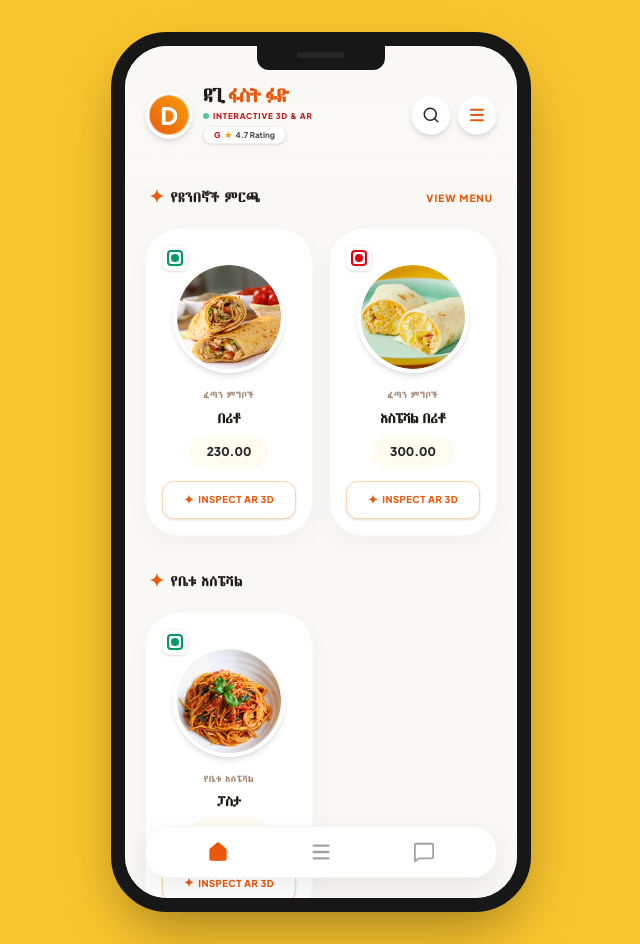
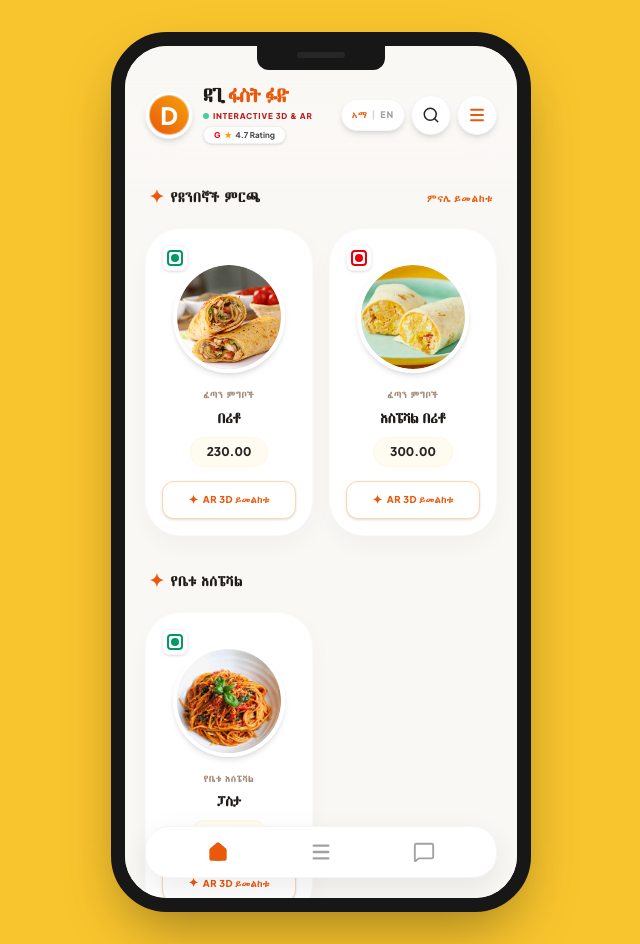
Before and after one commit to Azgames724/Ar-menu, a React (Vite) app: page / in a window 1280 px wide. Shown: the whole page, without its empty margins (319-959 px from the left). Built offline with nearby package versions, Linux system fonts and the light colour scheme.

Commit message:
Add language selection feature and refactor menu configuration
Replit-Commit-Author: Agent

```diff
--- a/src/App.tsx
+++ b/src/App.tsx
@@ -8,6 +8,7 @@ import {
 import { MENU_DATA, MenuItem } from './data/menu';
 import ARViewer from './components/ARViewer';
 import { BrowserRouter, Routes, Route } from 'react-router-dom';
+import { useLanguage } from './lib/language';
 
 interface UserReview {
   id: string;
@@ -19,6 +20,9 @@ interface UserReview {
 }
 
 function MenuHome() {
+  const { lang, toggle } = useLanguage();
+  const am = lang === 'am';
+
   const [selectedItem, setSelectedItem] = useState<MenuItem | null>(null);
   const [activeCategory, setActiveCategory] = useState<string>('All');
   const [activeTab, setActiveTab] = useState<'home' | 'menu' | 'social'>('home');
@@ -281,8 +285,18 @@ function MenuHome() {
               </div>
             </div>
 
-            {/* Header action button for Search and Menu */}
+            {/* Header action button for Search, Language toggle, and Menu */}
             <div className="flex items-center gap-1.5">
+              <button
+                onClick={toggle}
+                className="h-8 px-2.5 rounded-full bg-white border border-neutral-100 flex items-center gap-1 active:scale-95 transition-all shadow-md text-[9px] font-black tracking-widest"
+                title="Switch language"
+              >
+                <span className={am ? 'text-[#EA580C]' : 'text-neutral-400'}>አማ</span>
+                <span className="text-neutral-300">|</span>
+                <span className={!am ? 'text-[#EA580C]' : 'text-neutral-400'}>EN</span>
+              </button>
+
               <button
                 onClick={() => setIsSearchOpen(!isSearchOpen)}
                 className="w-10 h-10 rounded-full bg-white border border-neutral-100 flex items-center justify-center active:scale-95 transition-all shadow-md relative text-neutral-800"
@@ -315,7 +329,7 @@ function MenuHome() {
                     type="text"
                     value={searchQuery}
                     onChange={(e) => setSearchQuery(e.target.value)}
-                    placeholder="Search wraps, burritos, ingredients..."
+                    placeholder={am ? 'ምግብ ፈልግ...' : 'Search wraps, burritos, ingredients...'}
                     className="w-full bg-white border border-orange-200 text-xs py-3 pl-10 pr-8 rounded-2xl outline-none focus:border-orange-500 focus:ring-1 focus:ring-orange-500 focus:bg-white text-brand-black font-semibold transition-all"
                   />
                   <Search className="absolute left-3.5 top-1/2 -translate-y-1/2 text-orange-500" size={14} />
@@ -350,26 +364,26 @@ function MenuHome() {
                     onClick={() => { setActiveCategory('All'); setIsQuickMenuOpen(false); setActiveTab('menu'); }}
                     className={`w-full text-left text-xs font-bold py-1.5 px-2 rounded-lg transition-colors ${activeCategory === 'All' ? 'bg-orange-50 text-orange-600' : 'hover:bg-neutral-55 text-neutral-700 hover:bg-neutral-50'}`}
                   >
-                    All Culinary Items
+                    {am ? 'ሁሉም ምግቦች' : 'All Items'}
                   </button>
                   <button
                     onClick={() => { setActiveCategory('FastFood'); setIsQuickMenuOpen(false); setActiveTab('menu'); }}
                     className={`w-full text-left text-xs font-bold py-1.5 px-2 rounded-lg transition-colors ${activeCategory === 'FastFood' ? 'bg-orange-50 text-orange-600' : 'hover:bg-neutral-55 text-neutral-700 hover:bg-neutral-50'}`}
                   >
-                    Fast Food Dishes
+                    {am ? 'ፈጣን ምግቦች' : 'Fast Food'}
                   </button>
                   <button
                     onClick={() => { setActiveCategory('main dish'); setIsQuickMenuOpen(false); setActiveTab('menu'); }}
                     className={`w-full text-left text-xs font-bold py-1.5 px-2 rounded-lg transition-colors ${activeCategory === 'main dish' ? 'bg-orange-50 text-orange-600' : 'hover:bg-neutral-55 text-neutral-700 hover:bg-neutral-50'}`}
                   >
-                    Main Course Dishes
+                    {am ? 'ዋና ምግቦች' : 'Main Dishes'}
                   </button>
                   <div className="pt-2 border-t border-neutral-50 flex justify-between">
                     <button
                       onClick={() => { setActiveTab('social'); setIsQuickMenuOpen(false); }}
                       className="text-[9px] font-black text-amber-700 uppercase"
                     >
-                      Customer Reviews
+                      {am ? 'ግምገማዎች' : 'Reviews'}
                     </button>
                   </div>
                 </div>
@@ -413,13 +427,13 @@ function MenuHome() {
                   <div className="flex justify-between items-center px-1">
                     <h2 className="text-sm font-black text-brand-black uppercase tracking-wider flex items-center gap-1.5 font-ethiopic text-[#1E1B18]">
                       <span className="text-[#EA580C] text-lg">✦</span>
-                      <span>የደንበኞች ምርጫ</span>
+                      <span>{am ? 'የደንበኞች ምርጫ' : "Customers' Choice"}</span>
                     </h2>
                     <button
                       onClick={() => { setActiveTab('menu'); setActiveCategory('All'); }}
                       className="text-[10px] text-[#EA580C] hover:text-orange-700 font-extrabold uppercase tracking-widest"
                     >
-                      VIEW MENU
+                      {am ? 'ምናሌ ይመልከቱ' : 'VIEW MENU'}
                     </button>
                   </div>
 
@@ -454,10 +468,10 @@ function MenuHome() {
 
                           <div className="space-y-1.5 mt-4 text-center">
                             <p className="text-[9px] text-[#A28A76] tracking-widest uppercase font-extrabold font-ethiopic">
-                              {item.amharicCategory || 'ፈጣን ምግቦች'}
+                              {am ? (item.amharicCategory || 'ፈጣን ምግቦች') : (item.category === 'FastFood' ? 'Fast Food' : 'Main Dish')}
                             </p>
                             <h4 className="text-sm font-black text-[#1E1B18] font-ethiopic mt-1 line-clamp-1 h-5 group-hover:text-[#EA580C] transition-colors">
-                              {item.amharicName || item.name}
+                              {am ? (item.amharicName || item.name) : item.name}
                             </h4>
                             <div className="mt-2">
                               <span className="inline-block bg-[#FEFBF0] text-neutral-800 font-extrabold text-xs px-4 py-1.5 rounded-full border border-amber-100/40">
@@ -475,7 +489,7 @@ function MenuHome() {
                             className="mt-3.5 w-full bg-white border border-orange-200 text-[#EA580C] hover:bg-orange-50 hover:border-orange-300 transition-all text-[9.5px] font-black uppercase tracking-wider py-2.5 rounded-xl flex items-center justify-center gap-1 cursor-pointer active:scale-95 shadow-sm"
                           >
                             <span className="text-[#EA580C] text-xs">✦</span>
-                            <span>INSPECT AR 3D</span>
+                            <span>{am ? 'AR 3D ይመልከቱ' : 'INSPECT AR 3D'}</span>
                           </button>
                         </div>
                       );
@@ -488,7 +502,7 @@ function MenuHome() {
                   <div className="flex justify-between items-center px-1">
                     <h2 className="text-sm font-black text-brand-black uppercase tracking-wider flex items-center gap-1.5 font-ethiopic text-[#1E1B18]">
                       <span className="text-[#EA580C] text-lg">✦</span>
-                      <span>የቤቱ እሰፔሻል</span>
+                      <span>{am ? 'የቤቱ እሰፔሻል' : 'House Specials'}</span>
                     </h2>
                   </div>
 
@@ -523,10 +537,10 @@ function MenuHome() {
 
                           <div className="space-y-1.5 mt-4 text-center">
                             <p className="text-[9px] text-[#A28A76] tracking-widest uppercase font-extrabold font-ethiopic">
-                              {item.amharicCategory || 'የቤቱ እሰፔሻል'}
+                              {am ? (item.amharicCategory || 'የቤቱ እሰፔሻል') : (item.category === 'FastFood' ? 'Fast Food' : 'Main Dish')}
                             </p>
                             <h4 className="text-sm font-black text-[#1E1B18] font-ethiopic mt-1 line-clamp-1 h-5 group-hover:text-[#EA580C] transition-colors">
-                              {item.amharicName || item.name}
+                              {am ? (item.amharicName || item.name) : item.name}
                             </h4>
                             <div className="mt-2">
                               <span className="inline-block bg-[#FEFBF0] text-neutral-800 font-extrabold text-xs px-4 py-1.5 rounded-full border border-amber-100/40">
@@ -544,7 +558,7 @@ function MenuHome() {
                             className="mt-3.5 w-full bg-white border border-orange-200 text-[#EA580C] hover:bg-orange-50 hover:border-orange-300 transition-all text-[9.5px] font-black uppercase tracking-wider py-2.5 rounded-xl flex items-center justify-center gap-1 cursor-pointer active:scale-95 shadow-sm"
                           >
                             <span className="text-[#EA580C] text-xs">✦</span>
-                            <span>INSPECT AR 3D</span>
+                            <span>{am ? 'AR 3D ይመልከቱ' : 'INSPECT AR 3D'}</span>
                           </button>
                         </div>
                       );
@@ -565,8 +579,8 @@ function MenuHome() {
                 className="space-y-6 p-5"
               >
                 <div>
-                  <h2 className="text-2xl font-black text-brand-black font-heading">Our Digital Menu</h2>
-                  <p className="text-xs text-neutral-500">Tap any item to inspect its authentic fully-interactive 3D model, nutritional metrics & ingredients.</p>
+                  <h2 className="text-2xl font-black text-brand-black font-heading">{am ? 'ዲጂታል ምናሌ' : 'Our Digital Menu'}</h2>
+                  <p className="text-xs text-neutral-500">{am ? 'ማንኛውም ምግብ ነካ ብሎ 3D ሞዴሉን ይመልከቱ።' : 'Tap any item to inspect its authentic fully-interactive 3D model, nutritional metrics & ingredients.'}</p>
                 </div>
 
                 {/* Filter chip category tabs */}
@@ -581,7 +595,9 @@ function MenuHome() {
                           : 'bg-white text-neutral-600 border border-neutral-100 hover:border-orange-200'
                       }`}
                     >
-                      {category === 'All' ? 'All Items' : category === 'FastFood' ? 'Fast Food' : 'Main Dishes'}
+                      {am
+                        ? (category === 'All' ? 'ሁሉም' : category === 'FastFood' ? 'ፈጣን ምግቦች' : 'ዋና ምግቦች')
+                        : (category === 'All' ? 'All Items' : category === 'FastFood' ? 'Fast Food' : 'Main Dishes')}
                     </button>
                   ))}
                 </div>
@@ -627,10 +643,10 @@ function MenuHome() {
                         <div className="space-y-1 mt-3.5 text-center flex-1 flex flex-col justify-between">
                           <div>
                             <span className="text-[8px] uppercase tracking-widest font-black text-orange-600 block font-ethiopic">
-                              {item.amharicCategory || item.category}
+                              {am ? (item.amharicCategory || item.category) : (item.category === 'FastFood' ? 'Fast Food' : 'Main Dish')}
                             </span>
                             <h3 className="font-extrabold text-xs text-brand-black line-clamp-2 leading-tight font-heading group-hover:text-brand-orange transition-colors px-0.5 font-ethiopic">
-                              {item.amharicName || item.name.split('•')[0].trim()}
+                              {am ? (item.amharicName || item.name) : item.name.split('•')[0].trim()}
                             </h3>
                           </div>
 
@@ -643,7 +659,7 @@ function MenuHome() {
 
                         <button className="mt-3.5 w-full bg-orange-50 border border-orange-100 group-hover:bg-brand-orange group-hover:text-white transition-all text-brand-orange text-[9px] font-black uppercase tracking-wider py-1.5 rounded-xl flex items-center justify-center gap-1">
                           <Sparkles size={10} fill="currentColor" />
-                          <span>Inspect</span>
+                          <span>{am ? 'ይመልከቱ' : 'Inspect'}</span>
                         </button>
                       </div>
                     );
@@ -937,7 +953,7 @@ function MenuHome() {
                 <div className="space-y-4">
                   <div className="flex justify-between items-baseline gap-4">
                     <h1 className="text-2xl font-black text-[#1E1B18] leading-tight font-heading font-ethiopic">
-                      {selectedItem.amharicName || selectedItem.name.split('•')[0].trim()}
+                      {am ? (selectedItem.amharicName || selectedItem.name) : selectedItem.name.split('•')[0].trim()}
                     </h1>
                     <span className="text-xl font-black tracking-tight text-[#EA580C] text-nowrap font-ethiopic">
                       {(typeof selectedItem.price === 'number' ? selectedItem.price : parseFloat(selectedItem.price as any) || 0).toFixed(2)} Br
@@ -950,7 +966,7 @@ function MenuHome() {
                   </div>
 
                   <p className="text-xs text-neutral-600 leading-relaxed font-semibold bg-white p-4 rounded-2xl border border-orange-100/30">
-                    {selectedItem.description}
+                    {am ? selectedItem.description : (selectedItem.descriptionEn || selectedItem.description)}
                   </p>
                 </div>
 
@@ -987,7 +1003,7 @@ function MenuHome() {
                 {Array.isArray(selectedItem.ingredients) && selectedItem.ingredients.length > 0 && (
                   <div className="space-y-2.5">
                     <h4 className="text-[9px] uppercase tracking-[0.2em] font-extrabold text-amber-850">
-                      Primary Sourced Ingredients
+                      {am ? 'ዋና ግብዓቶች' : 'Primary Sourced Ingredients'}
                     </h4>
                     <div className="flex flex-wrap gap-1.5">
                       {selectedItem.ingredients.map(ing => (
@@ -1006,7 +1022,7 @@ function MenuHome() {
                   onClick={() => setSelectedItem(null)}
                   className="w-full bg-brand-orange hover:bg-orange-700 text-white font-black uppercase tracking-[0.15em] text-[10px] py-4 rounded-2xl transition-all shadow-md active:scale-95 cursor-pointer"
                 >
-                  Close 3D Showcase
+                  {am ? '3D ዝጋ' : 'Close 3D Showcase'}
                 </button>
               </div>
 
--- a/src/data/menu.ts
+++ b/src/data/menu.ts
@@ -11,7 +11,8 @@ export interface MenuItem {
   name: string;
   amharicName: string;
   price: number;
-  description: string;
+  description: string;       // Amharic description
+  descriptionEn: string;     // English description
   ingredients: string[];
   allergens: string[];
   calories: number;
@@ -30,6 +31,7 @@ const dishes: Array<Omit<MenuItem, 'imageUrl' | 'modelUrl'> & { image: string; m
     amharicName: 'በሪቶ',
     price: 230,
     description: 'በድንች፣ አቮካዶ፣ እንቁላል እና አትክልት የተሞላ ትኩስና እና ጣፋጭ ቡሪቶ።',
+    descriptionEn: 'A fresh and delicious burrito filled with potatoes, avocado, egg, and vegetables.',
     ingredients: ['ቂጣ', 'ድንች', 'አቮካዶ', 'እንቁላል', 'የበሰሉ አትክልቶች'],
     allergens: ['ግሉተን (ቂጣ)', 'እንቁላል'],
     calories: 600,
@@ -45,6 +47,7 @@ const dishes: Array<Omit<MenuItem, 'imageUrl' | 'modelUrl'> & { image: string; m
     amharicName: 'እስፔሻል በሪቶ',
     price: 300,
     description: 'ልዩ ጣዕም የሚፈልጉ ሰዎች ምርጫ፤ የበሬ ሥጋ፣ አይብ፣ አቮካዶ፣ እንቁላል፣ የተጠበሱ ድንች እና ፈላፍል የተዋሃዱበት ልዩ ቡሪቶ።',
+    descriptionEn: 'The ultimate burrito for those who want bold flavour — beef, cheese, avocado, egg, fried potatoes and falafel all in one.',
     ingredients: ['ቂጣ', 'የተፈጨ ሥጋ', 'እንቁላል', 'ድንች', 'አቮካዶ', 'አይብ', 'ፈላፍል'],
     allergens: ['ግሉተን (ቂጣ)', 'እንቁላል', 'ወተት (አይብ)', 'ሶያ/ባቄላ (ፈላፍል)'],
     calories: 950,
@@ -56,10 +59,11 @@ const dishes: Array<Omit<MenuItem, 'imageUrl' | 'modelUrl'> & { image: string; m
 
   {
     id: 'ff-3',
-    name: 'Pasta • ፓስታ',
+    name: 'Pasta',
     amharicName: 'ፓስታ',
     price: 100,
     description: 'ፓስታ በቲማቲም ሶስ፣ በጣዕም የተሞላ እና ግሩም ጣዕም ያለው ፓስታ።',
+    descriptionEn: 'Pasta in a rich tomato sauce — full of flavour with a perfect finish.',
     ingredients: ['ፓስታ', 'ቲማቲም', 'በርበሬ', 'ነጭ ሽንኩርት'],
     allergens: ['ግሉተን (ፓስታ)'],
     calories: 450,
@@ -75,7 +79,8 @@ const dishes: Array<Omit<MenuItem, 'imageUrl' | 'modelUrl'> & { image: string; m
   //   name: 'My New Dish',
   //   amharicName: 'አዲስ ምግብ',
   //   price: 150,
-  //   description: 'Short description here.',
+  //   description: 'የአማርኛ መግለጫ።',
+  //   descriptionEn: 'English description here.',
   //   ingredients: ['ingredient 1', 'ingredient 2'],
   //   allergens: ['allergen 1'],
   //   calories: 500,
--- /dev/null
+++ b/src/lib/language.tsx
@@ -0,0 +1,21 @@
+import React, { createContext, useContext, useState } from 'react';
+
+type Lang = 'am' | 'en';
+
+interface LanguageContextType {
+  lang: Lang;
+  toggle: () => void;
+}
+
+const LanguageContext = createContext<LanguageContextType>({
+  lang: 'am',
+  toggle: () => {},
+});
+
+export const useLanguage = () => useContext(LanguageContext);
+
+export const LanguageProvider: React.FC<{ children: React.ReactNode }> = ({ children }) => {
+  const [lang, setLang] = useState<Lang>('am');
+  const toggle = () => setLang(l => (l === 'am' ? 'en' : 'am'));
+  return <LanguageContext.Provider value={{ lang, toggle }}>{children}</LanguageContext.Provider>;
+};
```
Also changed, not shown: src/main.tsx (+6 -3 lines).
